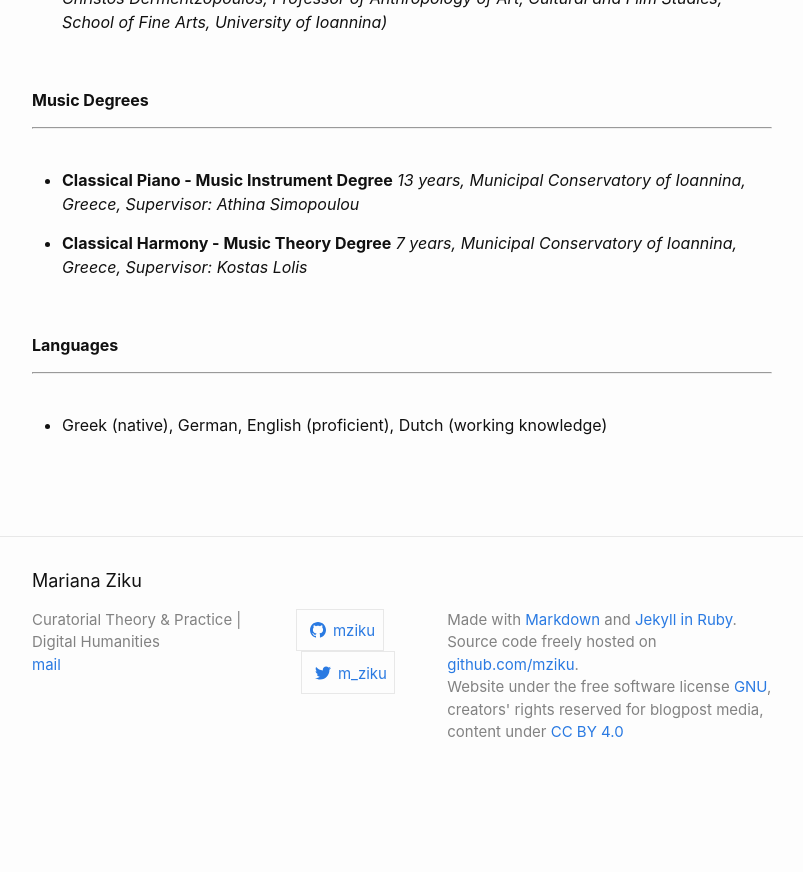
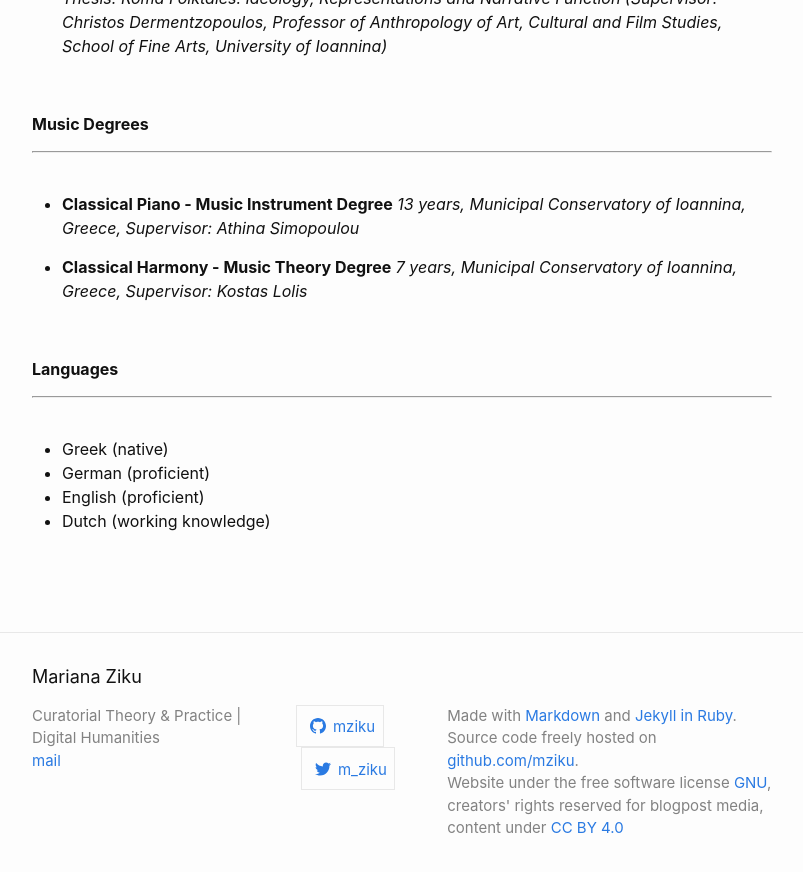
Before and after one commit to mziku/mziku.github.io, a Jekyll site: the page built from education.md, in a window 1280 px wide and 900 px high, scrolled down 3101 px. Shown: the top 872 px of the window, without its empty margins (238-1041 px from the left). Built offline with Jekyll 4.4.1, drawn with Linux system fonts in a browser that asks for light colours; before the commit the page ends 3905 px from its top, so only the background shows below that.

Commit message:
Update education.md

```diff
--- a/education.md
+++ b/education.md
@@ -10,7 +10,8 @@ navigation_weight: 4
 **Short description**
 
 She is an alma mater of KU Leuven (MSc Digital Humanities, Department of Computer Science) and has studied art theory/history and curation (MA), art sciences (BA) in the School of Fine Arts, University of Ioannina, Greece and cultural management (Cert) in the Centre of Continuous Education and Training, University of Athens. She is also a graduate of classical piano and classical music harmony of the Municipal Conservatory of Ioannina.
-
+<br/>
+<br/>
 
 **Training**
 
@@ -132,6 +133,9 @@ Department of Fine Arts and Art Sciences, University of Ioannina, Greece
 ---
 <br/>
 
-- Greek (native), German, English (proficient), Dutch (working knowledge)
+- Greek (native)
+- German (proficient)
+- English (proficient)
+- Dutch (working knowledge)
 
 <br/>
```
